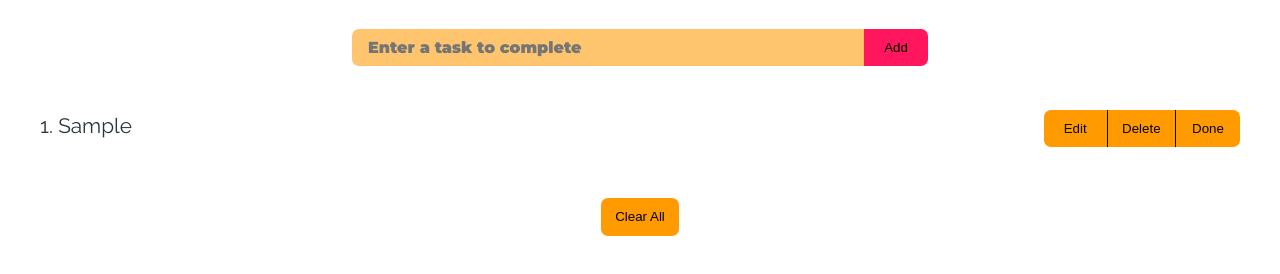
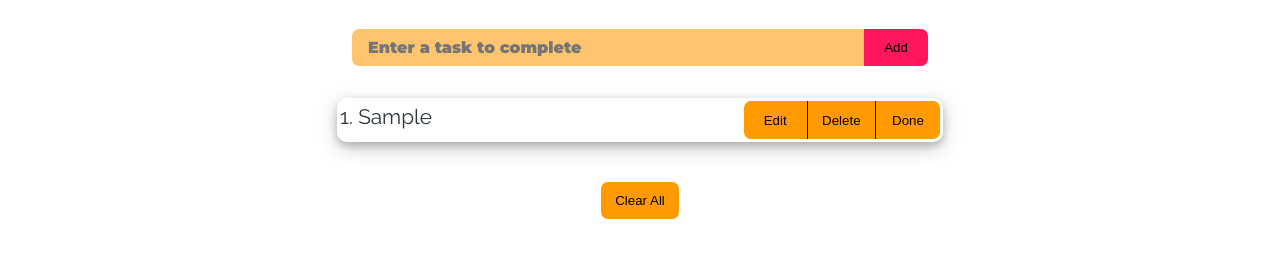
Before and after one commit to CaseyLaClair/todo_list_chrome_extension, a browser extension: page index.html in a window 1280 px wide. Both pictures are taken after typing "Sample" into the empty fields and a click on the button "Add". Shown: the part 56-330 px from the top of the page. Drawn offline with Linux system fonts and the light colour scheme.

Commit message:
Changed look of task-div
Centered and rounded corners of listed items. Also added shadow.

```diff
--- a/styles/styles.css
+++ b/styles/styles.css
@@ -15,7 +15,7 @@ body {
     min-width: 400px;
     min-height: 100px;
     font-size: 10px;
-    font-family: 'Raleway';
+    font-family: 'Raleway', sans-serif;
     background-color: #ffffff;
     color: #2A363B;
     padding: 0 2rem;
@@ -52,7 +52,11 @@ body {
 .task-div {
     display: flex;
     justify-content: space-between;
-    margin: .7rem 0rem;
+    margin: auto;
+    padding: 0.25%;
+    width: 50%;
+    box-shadow: 0 4px 8px 0 rgba(0, 0, 0, 0.2), 0 6px 20px 0 rgba(0, 0, 0, 0.19);
+    border-radius: 10px;
 }
 
 .task-div:not(:last-child) {
```
